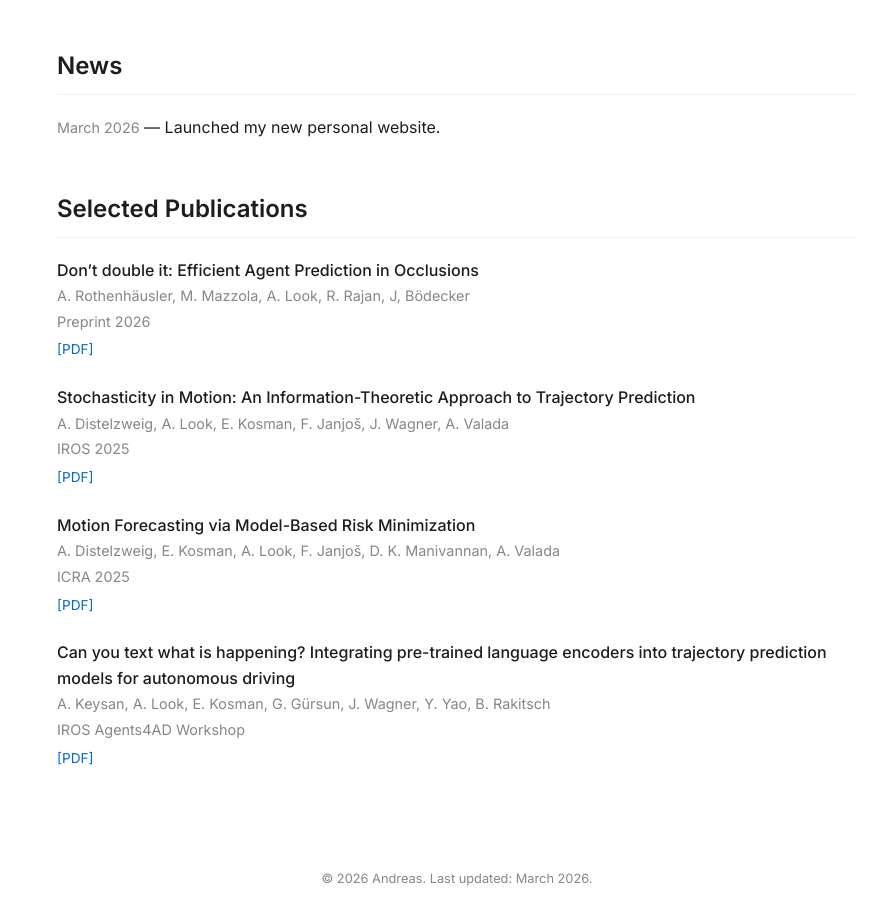
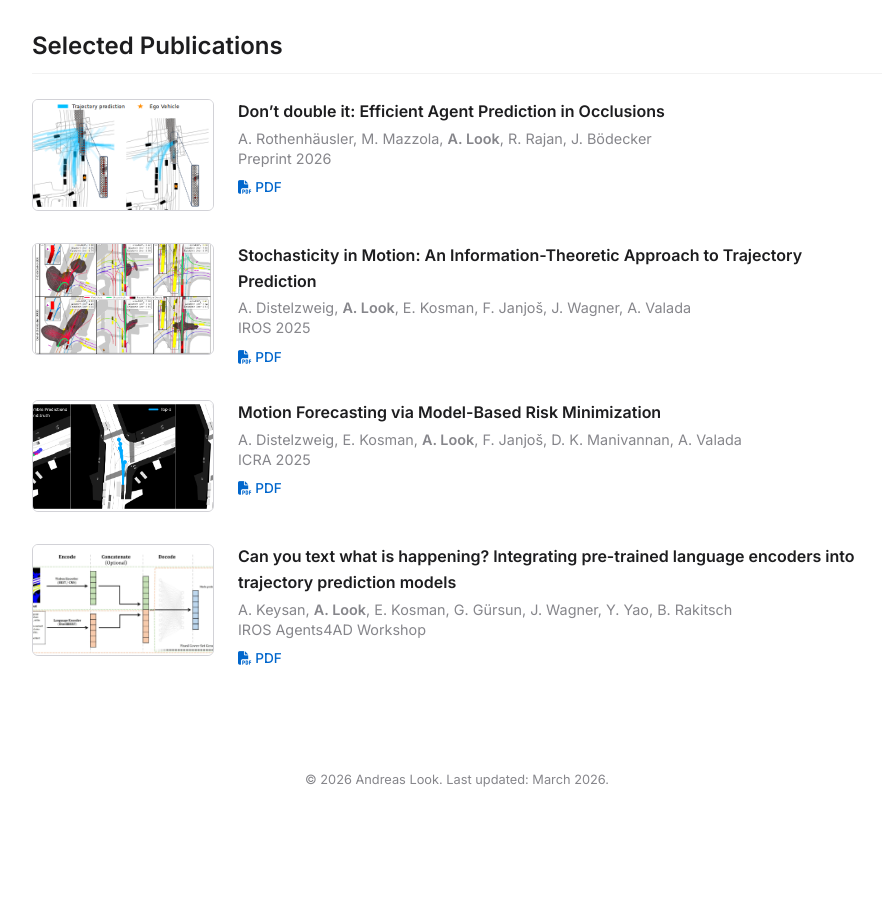
Before and after one commit to look-andreas/look-andreas.github.io, a plain HTML site: page index.html in a window 1280 px wide. Shown: the part 676-1600 px from the top of the page, without its empty margins (183-1068 px from the left). After the commit the page ends 1559 px from the top, so only its background shows below. Drawn offline with Linux system fonts and the light colour scheme.

Commit message:
add preview

```diff
--- a/index.html
+++ b/index.html
@@ -3,7 +3,7 @@
 <head>
     <meta charset="UTF-8">
     <meta name="viewport" content="width=device-width, initial-scale=1.0">
-    <title>Andreas | Personal Website</title>
+    <title>Andreas Look | Personal Website</title>
 
     <link href="https://fonts.googleapis.com/css2?family=Inter:wght@300;400;500;600&display=swap" rel="stylesheet">
     <link rel="stylesheet" href="https://cdnjs.cloudflare.com/ajax/libs/font-awesome/6.4.0/css/all.min.css">
@@ -27,7 +27,7 @@
         }
 
         .container {
-            max-width: 800px;
+            max-width: 850px;
             margin: 0 auto;
             padding: 80px 24px;
         }
@@ -43,9 +43,10 @@
         .profile-img {
             width: 160px;
             height: 160px;
-            border-radius: 50%; /* Circular like Palmieri's */
+            border-radius: 50%;
             object-fit: cover;
             border: 1px solid var(--border);
+            background-color: #f9f9f9;
         }
 
         .intro h1 {
@@ -61,17 +62,16 @@
             margin-bottom: 20px;
         }
 
-        /* SOCIAL LINKS */
         .social-links {
             display: flex;
-            gap: 15px;
+            gap: 20px;
             flex-wrap: wrap;
         }
 
         .social-links a {
             text-decoration: none;
             color: var(--text);
-            font-size: 1.2rem;
+            font-size: 1.4rem;
             transition: color 0.2s;
         }
 
@@ -83,20 +83,49 @@
         h2 {
             font-size: 1.5rem;
             font-weight: 600;
-            margin-bottom: 20px;
+            margin-bottom: 25px;
             border-bottom: 1px solid #f2f2f2;
             padding-bottom: 8px;
         }
 
-        .item { margin-bottom: 24px; }
-        .item-title { font-weight: 500; display: block; color: var(--text); text-decoration: none; }
-        .item-meta { font-size: 0.9rem; color: var(--secondary); }
-        .item-links { font-size: 0.85rem; margin-top: 5px; }
-        .item-links a { color: var(--accent); text-decoration: none; margin-right: 12px; }
+        /* NEW PUBLICATION ROW STYLING */
+        .pub-row {
+            display: flex;
+            gap: 24px;
+            margin-bottom: 32px;
+            align-items: flex-start;
+        }
+
+        .pub-preview {
+            width: 180px;
+            height: 110px;
+            object-fit: cover;
+            border-radius: 6px;
+            border: 1px solid var(--border);
+            flex-shrink: 0;
+            background-color: #fcfcfc;
+        }
+
+        .pub-content {
+            flex: 1;
+        }
+
+        .item-title { font-weight: 600; display: block; color: var(--text); text-decoration: none; margin-bottom: 4px; }
+        .item-meta { font-size: 0.9rem; color: var(--secondary); display: block; line-height: 1.4; }
+        .item-links { font-size: 0.85rem; margin-top: 8px; }
+        .item-links a {
+            color: var(--accent);
+            text-decoration: none;
+            margin-right: 15px;
+            font-weight: 500;
+        }
+        .item-links a:hover { text-decoration: underline; }
 
         /* RESPONSIVE */
-        @media (max-width: 600px) {
+        @media (max-width: 650px) {
             header { flex-direction: column; text-align: center; gap: 20px; }
+            .pub-row { flex-direction: column; gap: 12px; }
+            .pub-preview { width: 100%; height: auto; max-width: 300px; }
             .container { padding-top: 40px; }
         }
     </style>
@@ -105,7 +134,7 @@
 
 <div class="container">
     <header>
-        <img src="profile.jpg" alt="Andreas" class="profile-img">
+        <img src="images/profile.jpg" alt="Andreas Look" onerror="this.src='https://ui-avatars.com/api/?name=Andreas+Look&size=160&background=f0f0f0'" class="profile-img">
         <div class="intro">
             <h1>Andreas Look</h1>
             <p>Professor @ Coburg University of Applied Sciences</p>
@@ -113,6 +142,7 @@
             <div class="social-links">
                 <a href="mailto:andreas.look@hs-coburg.de" title="Email"><i class="fas fa-envelope"></i></a>
                 <a href="https://scholar.google.com/citations?user=3A6LKtAAAAAJ&hl=de" title="Google Scholar"><i class="fas fa-graduation-cap"></i></a>
+                <a href="https://github.com/look-andreas" title="GitHub"><i class="fab fa-github"></i></a>
             </div>
         </div>
     </header>
@@ -140,54 +170,61 @@
         </p>
     </section>
 
-    <section id="news">
-        <h2>News</h2>
-        <div class="item">
-            <span class="item-meta">March 2026</span> — Launched my new personal website.
-        </div>
-    </section>
-
     <section id="publications">
         <h2>Selected Publications</h2>
 
-        <div class="item">
+        <div class="pub-row">
+            <img src="images/occlusion.png" alt="Paper preview" onerror="this.src='https://via.placeholder.com/180x110?text=Prediction'" class="pub-preview">
+            <div class="pub-content">
                 <span class="item-title">Don’t double it: Efficient Agent Prediction in Occlusions</span>
-            <span class="item-meta">A. Rothenhäusler, M. Mazzola, A. Look, R. Rajan, J, Bödecker</span><br>
+                <span class="item-meta">A. Rothenhäusler, M. Mazzola, <strong>A. Look</strong>, R. Rajan, J. Bödecker</span>
                 <span class="item-meta">Preprint 2026</span>
                 <div class="item-links">
-                <a href="https://arxiv.org/abs/2601.21504">[PDF]</a>
+                    <a href="https://arxiv.org/abs/2601.21504"><i class="fas fa-file-pdf"></i> PDF</a>
                 </div>
             </div>
-        <div class="item">
+        </div>
+
+        <div class="pub-row">
+            <img src="images/motion_stochasticity.png" alt="Paper preview" onerror="this.src='https://via.placeholder.com/180x110?text=Information+Theory'" class="pub-preview">
+            <div class="pub-content">
                 <span class="item-title">Stochasticity in Motion: An Information-Theoretic Approach to Trajectory Prediction</span>
-            <span class="item-meta">A. Distelzweig, A. Look, E. Kosman, F. Janjoš, J. Wagner, A. Valada</span><br>
+                <span class="item-meta">A. Distelzweig, <strong>A. Look</strong>, E. Kosman, F. Janjoš, J. Wagner, A. Valada</span>
                 <span class="item-meta">IROS 2025</span>
                 <div class="item-links">
-                <a href="https://arxiv.org/abs/2410.016284">[PDF]</a>
+                    <a href="https://arxiv.org/abs/2410.016284"><i class="fas fa-file-pdf"></i> PDF</a>
                 </div>
             </div>
-         <div class="item">
+        </div>
+
+        <div class="pub-row">
+            <img src="images/motion_risk.png" alt="Paper preview" onerror="this.src='https://via.placeholder.com/180x110?text=Motion+Forecasting'" class="pub-preview">
+            <div class="pub-content">
                 <span class="item-title">Motion Forecasting via Model-Based Risk Minimization</span>
-            <span class="item-meta">A. Distelzweig, E. Kosman, A. Look, F. Janjoš, D. K. Manivannan, A. Valada</span><br>
+                <span class="item-meta">A. Distelzweig, E. Kosman, <strong>A. Look</strong>, F. Janjoš, D. K. Manivannan, A. Valada</span>
                 <span class="item-meta">ICRA 2025</span>
                 <div class="item-links">
-                <a href="https://arxiv.org/abs/2409.10585">[PDF]</a>
+                    <a href="https://arxiv.org/abs/2409.10585"><i class="fas fa-file-pdf"></i> PDF</a>
                 </div>
             </div>
-         <div class="item">
-            <span class="item-title">Can you text what is happening? Integrating pre-trained language
-encoders into trajectory prediction models for autonomous driving</span>
-            <span class="item-meta">A. Keysan, A. Look, E. Kosman, G. Gürsun, J. Wagner, Y. Yao, B. Rakitsch</span><br>
+        </div>
+
+        <div class="pub-row">
+            <img src="images/can_you_text.png" alt="Paper preview" onerror="this.src='https://via.placeholder.com/180x110?text=LLM+in+AD'" class="pub-preview">
+            <div class="pub-content">
+                <span class="item-title">Can you text what is happening? Integrating pre-trained language encoders into trajectory prediction models</span>
+                <span class="item-meta">A. Keysan, <strong>A. Look</strong>, E. Kosman, G. Gürsun, J. Wagner, Y. Yao, B. Rakitsch</span>
                 <span class="item-meta">IROS Agents4AD Workshop</span>
                 <div class="item-links">
-                <a href="https://arxiv.org/abs/2309.05282">[PDF]</a>
+                    <a href="https://arxiv.org/abs/2309.05282"><i class="fas fa-file-pdf"></i> PDF</a>
+                </div>
             </div>
         </div>
     </section>
 
     <footer>
         <p style="text-align: center; color: var(--secondary); font-size: 0.8rem; margin-top: 100px;">
-            &copy; 2026 Andreas. Last updated: March 2026.
+            &copy; 2026 Andreas Look. Last updated: March 2026.
         </p>
     </footer>
 </div>
```
Also changed, not shown: images/can_you_text.PNG (added), images/motion_risk.PNG (added), images/motion_stochasticity.PNG (added), images/occlusion.PNG (added), 2 other files. Lines whose indentation alone changed are shown as unchanged.
